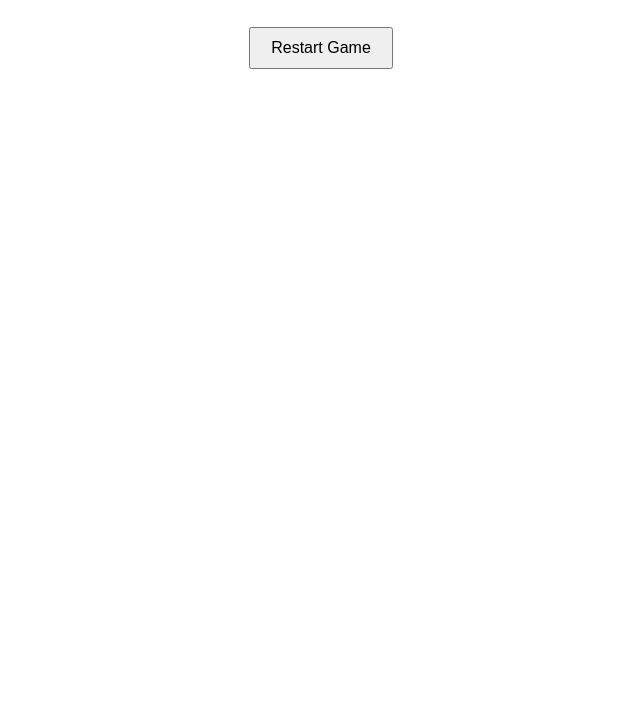
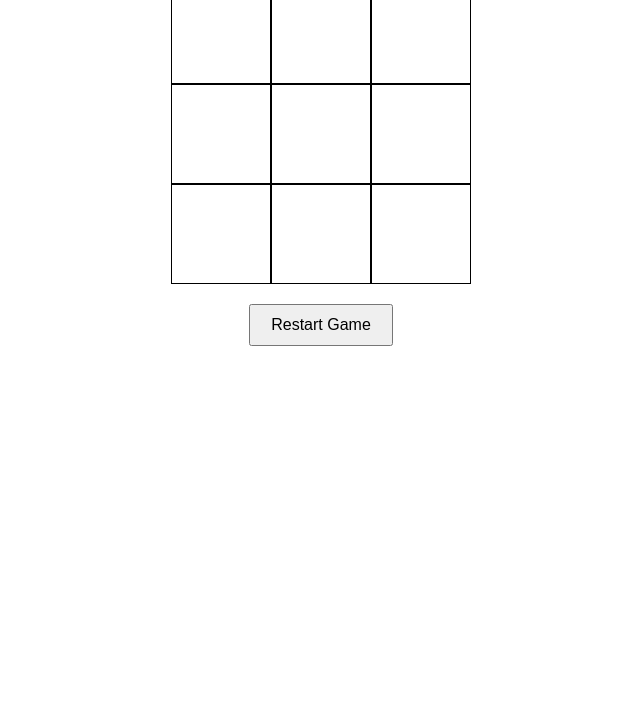
Before and after one commit to Macca1986/top-tic-tac-toe, a plain HTML site: page index.html in a window 1280 px wide. Shown: the part 73-800 px from the top of the page, without its empty margins (319-959 px from the left). Drawn offline with Linux system fonts and the light colour scheme.

Commit message:
Add event listeners to the cells
Added event listeners to the cells that are reattached
every time the board is rendered. The event listener runs
the processTurn function when the cell is clicked.

```diff
--- a/scripts/javascript.js
+++ b/scripts/javascript.js
@@ -84,11 +84,11 @@ const GameController = (function () {
         // update the game board based on chosen cell (index) if it is valid
         if (GameBoard.setCell(index, currentPlayer.marker)) {
             let currentBoard = GameBoard.getBoard();
+            // update the UI
+            DisplayController.renderBoard(currentBoard);
             // check for win before changing the player
             if (checkWin(currentBoard, currentPlayer.marker) === true) {
                 console.log('game has been won');
-                // reset the game when it has been won
-                resetGame();
                 return;
             }
             // check for tie
@@ -115,3 +115,42 @@ function createPlayer (name, marker) {
         marker,
     };
 }
+
+const DisplayController = (function () {
+    const boardContainer = document.getElementById('game-board');
+
+    const renderBoard = function (board) {
+      boardContainer.innerHTML = '';
+      board.forEach((cell, index) => {
+        const cellElement = document.createElement('div');
+        cellElement.classList.add('cell');
+        cellElement.dataset.index = index;
+        cellElement.textContent = cell;
+        boardContainer.appendChild(cellElement);
+      });
+      addCellListeners();
+    };
+
+    const setStatusMessage = function (message) {
+      document.getElementById('status').textContent = message;
+    };
+
+    // event listeners on cells
+    const addCellListeners = function () {
+        const cells = document.querySelectorAll('.cell');
+        cells.forEach(function (cell) {
+            cell.addEventListener('click', function (event) {
+                const index = event.target.dataset.index;
+                GameController.processTurn(index);
+            });
+        });
+    };
+
+    return {
+      renderBoard,
+      setStatusMessage,
+    };
+  })();
+
+// initialize display on page load
+DisplayController.renderBoard(GameBoard.getBoard());
--- a/styles/styles.css
+++ b/styles/styles.css
@@ -1,8 +1,40 @@
+* {
+    margin: 0;
+    padding: 0;
+    box-sizing: border-box;
+}
+
 button {
     margin-top: 20px;
     padding: 10px 20px;
     font-size: 16px;
     cursor: pointer;
+}
+
+.cell {
+    width: 100px;
+    height: 100px;
+    border: 1px solid #000;
+    display: flex;
+    justify-content: center;
+    align-items: center;
+    font-size: 24px;
+    font-weight: bold;
+}
+
+#game-container {
+    display: flex;
+    flex-direction: column;
+    align-items: center;
+    justify-content: center;
+}
+
+#game-board {
+    display: grid;
+    grid-template-columns: repeat(3, 1fr);
+    grid-template-rows: repeat(3, 1fr);
+    width: 300px;
+    height: 300px;
 }
 
 #button-container {
```
